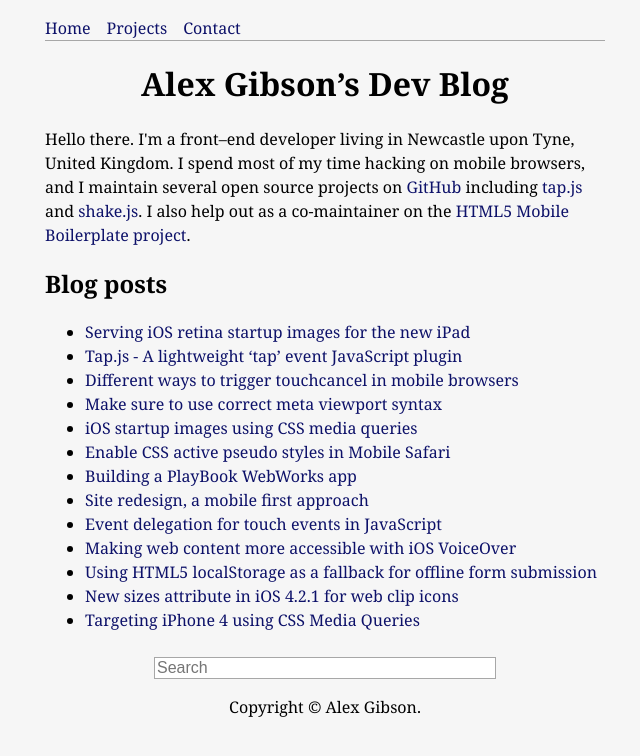
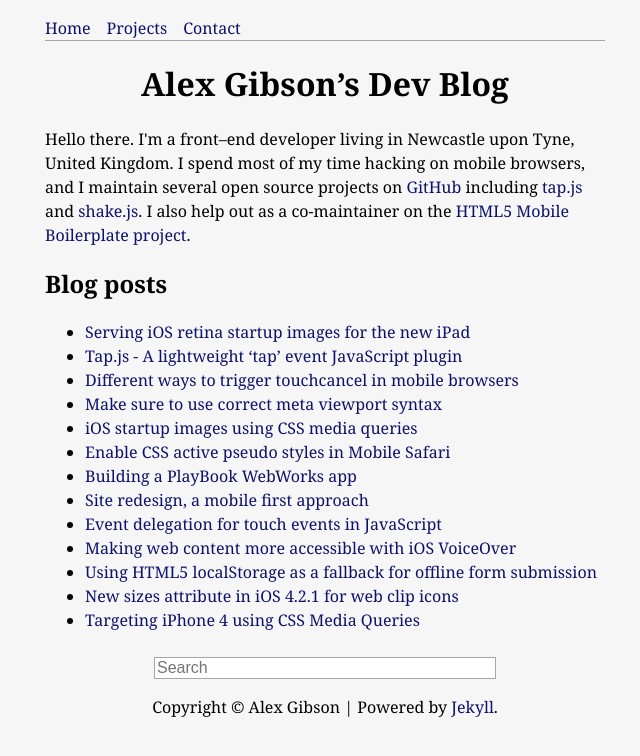
Before and after one commit to alexgibson/alxgbsn.co.uk, a Jekyll site: the page built from index.html, in a window 1280 px wide. Shown: the top 756 px of the page, without its empty margins (315-955 px from the left). Built offline with Jekyll 4.4.1, drawn with Linux system fonts in a browser that asks for light colours; Markdown is read by kramdown in place of the engine named in the settings.

Commit message:
Add link to Jekyll is site footer

```diff
--- a/_includes/footer.html
+++ b/_includes/footer.html
@@ -1,3 +1,3 @@
 <footer role="contentinfo">
-	<p>Copyright &copy; Alex Gibson.</p>
+	<p>Copyright &copy; Alex Gibson | Powered by <a href="http://jekyllrb.com/">Jekyll</a>.</p>
 </footer>
```
Also changed, not shown: 17 other files.
